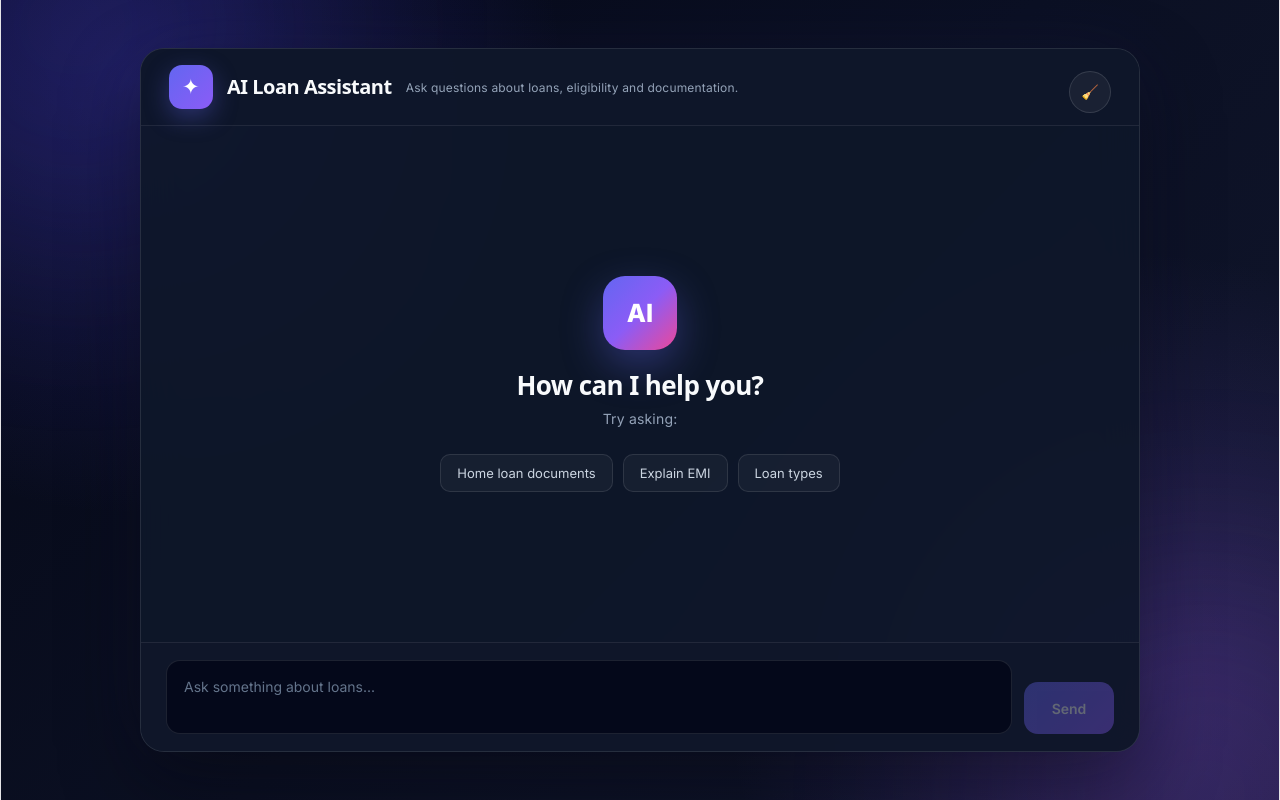
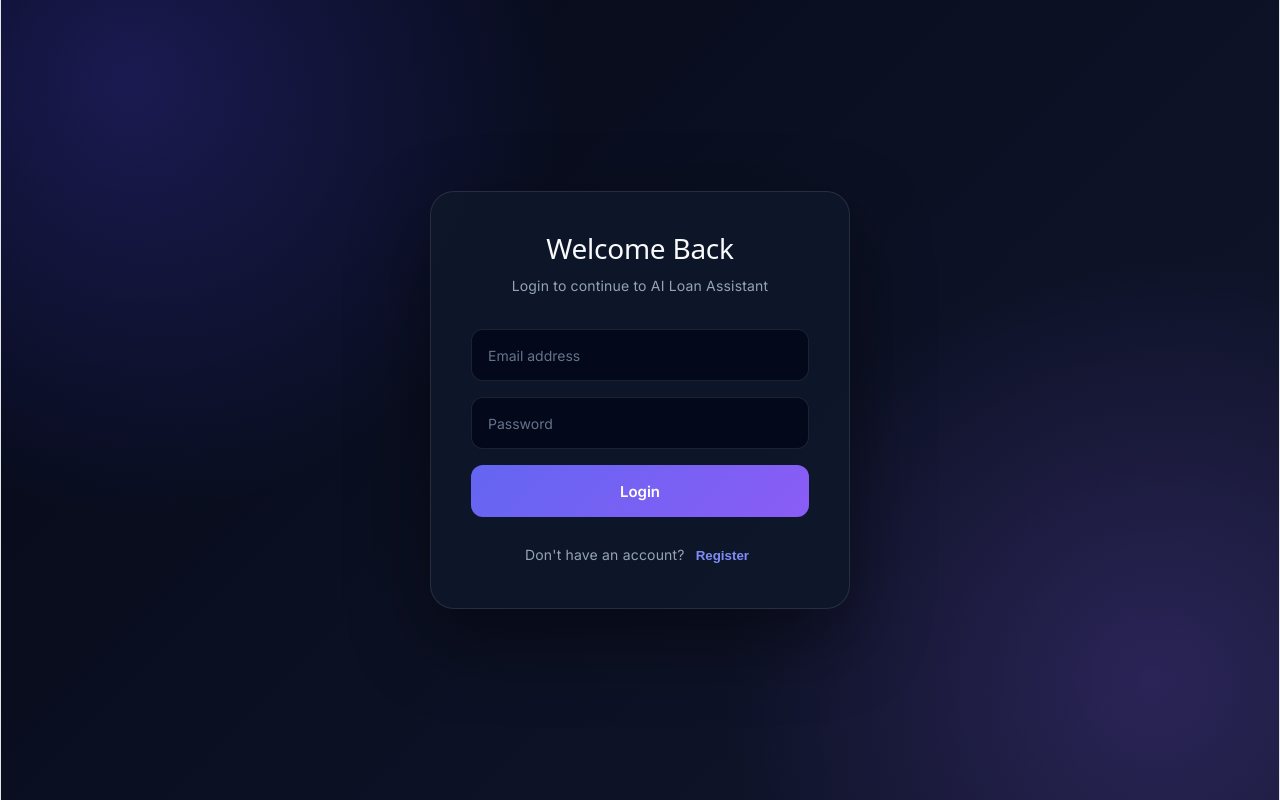
Before and after one commit to Sambhav0011/ai-loan-assistant, a React (Vite) app: page / in a window 1280 px wide. Built offline with nearby package versions, Linux system fonts and the light colour scheme.

Commit message:
feat: add JWT authentication and login/register UI

```diff
--- a/package.json
+++ b/package.json
@@ -10,9 +10,11 @@
     "preview": "vite preview"
   },
   "dependencies": {
+    "bcryptjs": "^3.0.3",
     "cors": "^2.8.6",
     "dotenv": "^17.4.2",
     "express": "^5.2.1",
+    "jsonwebtoken": "^9.0.3",
     "openai": "^7.1.0",
     "react": "^19.2.7",
     "react-dom": "^19.2.7",
--- a/src/App.css
+++ b/src/App.css
@@ -1189,22 +1189,14 @@ textarea:focus {
 }
 
 .clear-btn {
-    position: absolute;
-    right: 28px;
-    top: 22px;
-
     width: 42px;
     height: 42px;
-
     border-radius: 50%;
-
     display: flex;
     justify-content: center;
     align-items: center;
-
     background: rgba(255,255,255,0.05);
     border: 1px solid rgba(255,255,255,0.12);
-
     color: #d4d7e3;
     cursor: pointer;
     transition: all .3s;
@@ -1215,3 +1207,40 @@ textarea:focus {
     color:white;
     transform:rotate(12deg) scale(1.08);
 }
+.header-info {
+  flex: 1;
+}
+
+.header-actions {
+  margin-left: auto;
+
+  display: flex;
+  align-items: center;
+  gap: 12px;
+}
+
+.logout-btn {
+  padding: 10px 18px;
+
+  border: 1px solid rgba(255, 255, 255, 0.12);
+  border-radius: 10px;
+
+  background: rgba(255, 255, 255, 0.05);
+  color: #cbd5e1;
+
+  font-family: inherit;
+  font-size: 13px;
+  font-weight: 600;
+
+  cursor: pointer;
+
+  transition: 0.2s ease;
+}
+
+.logout-btn:hover {
+  background: rgba(239, 68, 68, 0.15);
+  border-color: rgba(239, 68, 68, 0.5);
+  color: #fca5a5;
+
+  transform: translateY(-1px);
+}
--- a/src/App.jsx
+++ b/src/App.jsx
@@ -1,4 +1,6 @@
 import { useState, useEffect } from "react";
+import Login from "./Login";
+import Register from "./Register";
 import ReactMarkdown from "react-markdown";
 import remarkGfm from "remark-gfm";
 import "./App.css";
@@ -10,6 +12,15 @@ function App() {
     return savedMessages ? JSON.parse(savedMessages) : [];
   });
   const [loading, setLoading] = useState(false);
+  const [token, setToken] = useState(localStorage.getItem("token"));
+  const [showRegister, setShowRegister] = useState(false);
+  const handleLogin = (newToken) => {
+    setToken(newToken);
+  };
+  const handleLogout = () => {
+    localStorage.removeItem("token");
+    setToken(null);
+  };
 
   const [sessionId] = useState(() => {
   let id = localStorage.getItem("loan-session-id");
@@ -21,7 +32,6 @@ function App() {
 
   return id;
 });
-console.log(sessionId);
 
   useEffect(() => {
     localStorage.setItem("loan-chat", JSON.stringify(messages));
@@ -47,11 +57,12 @@ console.log(sessionId);
     setLoading(true);
 
     try {
+      const token = localStorage.getItem("token");
       const response = await fetch("http://localhost:5000/api/chat", {
         method: "POST",
-
         headers: {
           "Content-Type": "application/json",
+          Authorization: `Bearer ${token}`,
         },
         body: JSON.stringify({
           sessionId: sessionId,
@@ -95,25 +106,51 @@ console.log(sessionId);
   };
   const clearChat = async () => {
   try {
-    await fetch(
-      `http://localhost:5000/api/chat/session/${sessionId}`,
+    const token = localStorage.getItem("token");
+    await fetch(`http://localhost:5000/api/chat/session/${sessionId}`,
       {
-        method: "DELETE",
-      }
-    );
+      method: "DELETE",
+      headers: {
+        Authorization: `Bearer ${token}`,
+      },
+    });
     setMessages([]);
     localStorage.removeItem("loan-chat");
   } catch (error) {
     console.error("Failed to clear chat:", error);
   }
 };
+if (!token) {
+    if (showRegister) {
+      return (
+        <Register
+          onSwitchToLogin={() => setShowRegister(false)}
+        />
+      );
+    }
+
+    return (
+      <Login
+        onLogin={handleLogin}
+        onSwitchToRegister={() => setShowRegister(true)}
+      />
+    );
+  }
 
   return (
     <div className="app">
       <div className="chat-container">
         <header className="header">
-          <div className="header-top">
+          <div className="header-info">
             <h1>AI Loan Assistant</h1>
+
+            <p>Ask questions about loans, eligibility and documentation.</p>
+          </div>
+
+          <div className="header-actions">
+            <button className="logout-btn" onClick={handleLogout}>
+              Logout
+            </button>
 
             <button
               className="clear-btn"
@@ -123,8 +160,6 @@ console.log(sessionId);
               🧹
             </button>
           </div>
-
-          <p>Ask questions about loans, eligibility and documentation.</p>
         </header>
 
         <main className="messages">
--- /dev/null
+++ b/src/Login.css
@@ -0,0 +1,113 @@
+.login-page {
+  min-height: 100vh;
+  display: flex;
+  align-items: center;
+  justify-content: center;
+  padding: 20px;
+
+  background:
+    radial-gradient(circle at 10% 10%, rgba(79, 70, 229, 0.28), transparent 32%),
+    radial-gradient(circle at 90% 85%, rgba(139, 92, 246, 0.22), transparent 32%),
+    linear-gradient(135deg, #050816 0%, #0b1023 50%, #11162d 100%);
+}
+
+.login-card {
+  width: 100%;
+  max-width: 420px;
+
+  padding: 40px;
+
+  background: rgba(15, 23, 42, 0.92);
+  border: 1px solid rgba(255, 255, 255, 0.1);
+  border-radius: 24px;
+
+  box-shadow: 0 30px 80px rgba(0, 0, 0, 0.45);
+
+  text-align: center;
+}
+
+.login-card h2 {
+  margin: 0 0 8px;
+  color: #f8fafc;
+  font-size: 28px;
+}
+
+.login-subtitle {
+  margin-bottom: 30px;
+  color: #94a3b8;
+  font-size: 14px;
+}
+
+.login-form {
+  display: flex;
+  flex-direction: column;
+  gap: 16px;
+}
+
+.login-form input {
+  width: 100%;
+  height: 52px;
+
+  padding: 0 16px;
+
+  outline: none;
+  border: 1px solid rgba(255, 255, 255, 0.1);
+  border-radius: 12px;
+
+  background: rgba(2, 6, 23, 0.8);
+  color: #f8fafc;
+
+  font-family: inherit;
+  font-size: 14px;
+}
+
+.login-form input:focus {
+  border-color: #6366f1;
+  box-shadow: 0 0 0 3px rgba(99, 102, 241, 0.12);
+}
+
+.login-form input::placeholder {
+  color: #64748b;
+}
+
+.login-button {
+  height: 52px;
+
+  border: none;
+  border-radius: 12px;
+
+  background: linear-gradient(135deg, #6366f1, #8b5cf6);
+  color: white;
+
+  font-family: inherit;
+  font-size: 15px;
+  font-weight: 600;
+
+  cursor: pointer;
+}
+
+.login-button:hover {
+  transform: translateY(-2px);
+}
+
+.login-switch {
+  margin-top: 25px;
+  color: #94a3b8;
+  font-size: 14px;
+}
+
+.login-switch button {
+  margin-left: 5px;
+
+  border: none;
+  background: transparent;
+
+  color: #818cf8;
+  font-weight: 600;
+
+  cursor: pointer;
+}
+
+.login-switch button:hover {
+  text-decoration: underline;
+}
--- /dev/null
+++ b/src/Login.jsx
@@ -0,0 +1,76 @@
+import { useState } from "react";
+import "./Login.css";
+
+function Login({ onLogin, onSwitchToRegister }) {
+  const [email, setEmail] = useState("");
+  const [password, setPassword] = useState("");
+
+  const handleSubmit = async (e) => {
+    e.preventDefault();
+
+    try {
+      const response = await fetch("http://localhost:5000/api/auth/login", {
+        method: "POST",
+        headers: {
+          "Content-Type": "application/json",
+        },
+        body: JSON.stringify({
+          email,
+          password,
+        }),
+      });
+
+      const data = await response.json();
+
+      if (!response.ok) {
+        alert(data.error || "Login failed");
+        return;
+      }
+
+      localStorage.setItem("token", data.token);
+
+      onLogin(data.token);
+    } catch (error) {
+      console.error("Login Error:", error);
+    }
+  };
+
+  return (
+    <div className="login-page">
+      <div className="login-card">
+        <h2>Welcome Back</h2>
+
+        <p className="login-subtitle">Login to continue to AI Loan Assistant</p>
+
+        <form className="login-form" onSubmit={handleSubmit}>
+          <input
+            type="email"
+            placeholder="Email address"
+            value={email}
+            onChange={(e) => setEmail(e.target.value)}
+            required
+          />
+
+          <input
+            type="password"
+            placeholder="Password"
+            value={password}
+            onChange={(e) => setPassword(e.target.value)}
+            required
+          />
+
+          <button className="login-button" type="submit">
+            Login
+          </button>
+        </form>
+
+        <p className="login-switch">
+          Don't have an account?
+          <button onClick={onSwitchToRegister}>Register</button>
+        </p>
+      </div>
+    </div>
+  );
+}
+
+export default Login;
--- /dev/null
+++ b/src/Register.css
@@ -0,0 +1,148 @@
+.register-page {
+  min-height: 100vh;
+
+  display: flex;
+  align-items: center;
+  justify-content: center;
+
+  padding: 20px;
+
+  background:
+    radial-gradient(
+      circle at 10% 10%,
+      rgba(79, 70, 229, 0.28),
+      transparent 32%
+    ),
+    radial-gradient(
+      circle at 90% 85%,
+      rgba(139, 92, 246, 0.22),
+      transparent 32%
+    ),
+    linear-gradient(
+      135deg,
+      #050816 0%,
+      #0b1023 50%,
+      #11162d 100%
+    );
+}
+
+.register-card {
+  width: 100%;
+  max-width: 420px;
+
+  padding: 40px;
+
+  background: rgba(15, 23, 42, 0.92);
+
+  border: 1px solid rgba(255, 255, 255, 0.1);
+  border-radius: 24px;
+
+  box-shadow: 0 30px 80px rgba(0, 0, 0, 0.45);
+
+  text-align: center;
+}
+
+.register-card h2 {
+  margin: 0 0 8px;
+
+  color: #f8fafc;
+
+  font-size: 28px;
+}
+
+.register-subtitle {
+  margin-bottom: 30px;
+
+  color: #94a3b8;
+
+  font-size: 14px;
+}
+
+.register-form {
+  display: flex;
+  flex-direction: column;
+
+  gap: 16px;
+}
+
+.register-form input {
+  width: 100%;
+  height: 52px;
+
+  padding: 0 16px;
+
+  border: 1px solid rgba(255, 255, 255, 0.1);
+  border-radius: 12px;
+
+  outline: none;
+
+  background: rgba(2, 6, 23, 0.8);
+
+  color: #f8fafc;
+
+  font-family: inherit;
+  font-size: 14px;
+}
+
+.register-form input::placeholder {
+  color: #64748b;
+}
+
+.register-form input:focus {
+  border-color: #6366f1;
+
+  box-shadow:
+    0 0 0 3px rgba(99, 102, 241, 0.12);
+}
+
+.register-button {
+  height: 52px;
+
+  border: none;
+  border-radius: 12px;
+
+  background:
+    linear-gradient(
+      135deg,
+      #6366f1,
+      #8b5cf6
+    );
+
+  color: white;
+
+  font-family: inherit;
+  font-size: 15px;
+  font-weight: 600;
+
+  cursor: pointer;
+}
+
+.register-button:hover {
+  transform: translateY(-2px);
+}
+
+.register-switch {
+  margin-top: 25px;
+
+  color: #94a3b8;
+
+  font-size: 14px;
+}
+
+.register-switch button {
+  margin-left: 5px;
+
+  border: none;
+
+  background: transparent;
+
+  color: #818cf8;
+
+  font-weight: 600;
+
+  cursor: pointer;
+}
+
+.register-switch button:hover {
+  text-decoration: underline;
+}
--- /dev/null
+++ b/src/Register.jsx
@@ -0,0 +1,102 @@
+import { useState } from "react";
+import "./Register.css";
+
+function Register({ onSwitchToLogin }) {
+  const [name, setName] = useState("");
+  const [email, setEmail] = useState("");
+  const [password, setPassword] = useState("");
+
+  const handleSubmit = async (e) => {
+    e.preventDefault();
+
+    try {
+      const response = await fetch(
+        "http://localhost:5000/api/auth/register",
+        {
+          method: "POST",
+          headers: {
+            "Content-Type": "application/json",
+          },
+          body: JSON.stringify({
+            name,
+            email,
+            password,
+          }),
+        }
+      );
+
+      const data = await response.json();
+
+      if (!response.ok) {
+        alert(data.error || "Registration failed");
+        return;
+      }
+
+      alert("Registration successful. Please login.");
+
+      onSwitchToLogin();
+    } catch (error) {
+      console.error("Register Error:", error);
+    }
+  };
+
+  return (
+    <div className="register-page">
+      <div className="register-card">
+
+        <h2>Create Account</h2>
+
+        <p className="register-subtitle">
+          Create your AI Loan Assistant account
+        </p>
+
+        <form
+          className="register-form"
+          onSubmit={handleSubmit}
+        >
+          <input
+            type="text"
+            placeholder="Full name"
+            value={name}
+            onChange={(e) => setName(e.target.value)}
+            required
+          />
+
+          <input
+            type="email"
+            placeholder="Email address"
+            value={email}
+            onChange={(e) => setEmail(e.target.value)}
+            required
+          />
+
+          <input
+            type="password"
+            placeholder="Password"
+            value={password}
+            onChange={(e) => setPassword(e.target.value)}
+            required
+          />
+
+          <button
+            className="register-button"
+            type="submit"
+          >
+            Create Account
+          </button>
+        </form>
+
+        <p className="register-switch">
+          Already have an account?
+
+          <button onClick={onSwitchToLogin}>
+            Login
+          </button>
+        </p>
+
+      </div>
+    </div>
+  );
+}
+
+export default Register;
```
Also changed, not shown: 2 other files (tests, documents, lock files or other folders).
